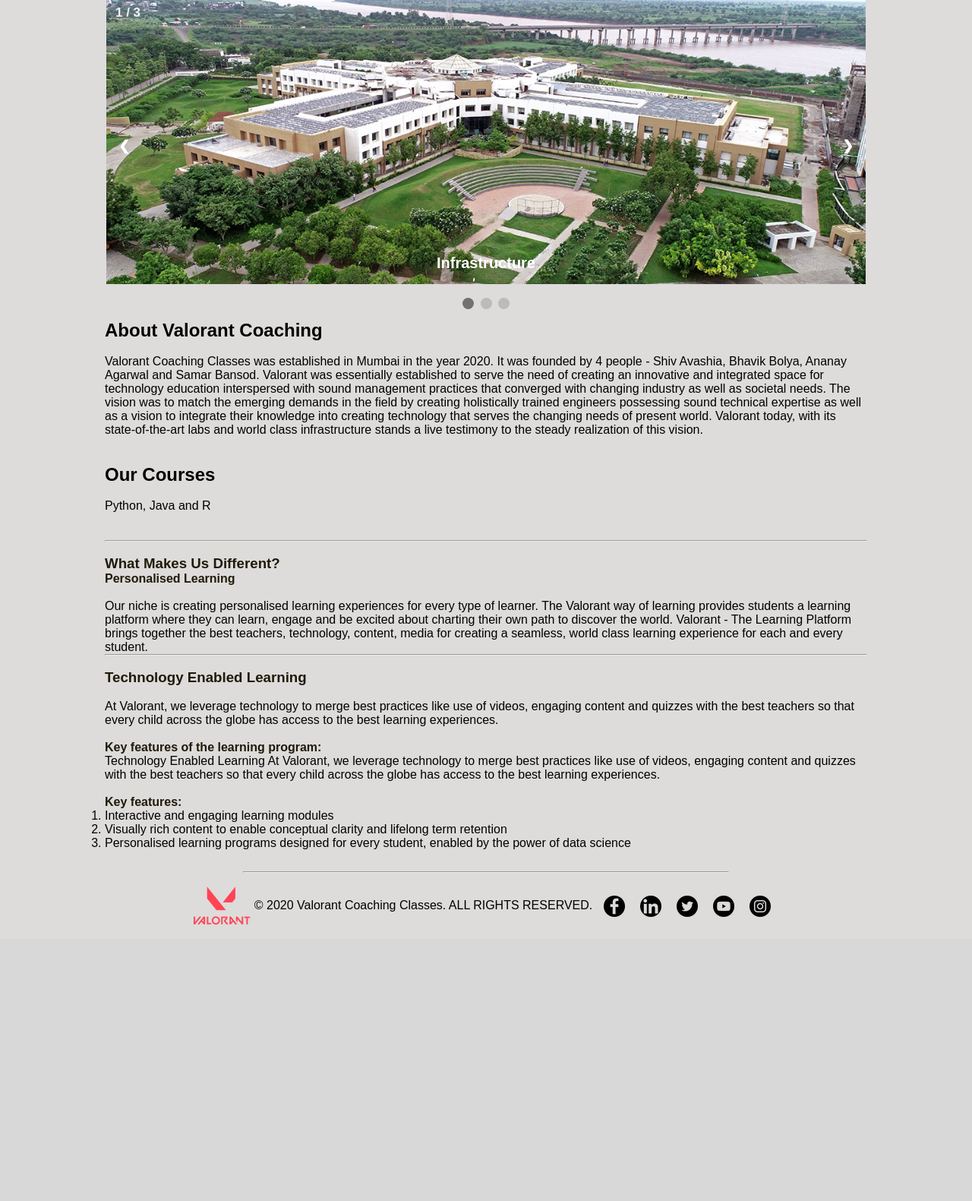
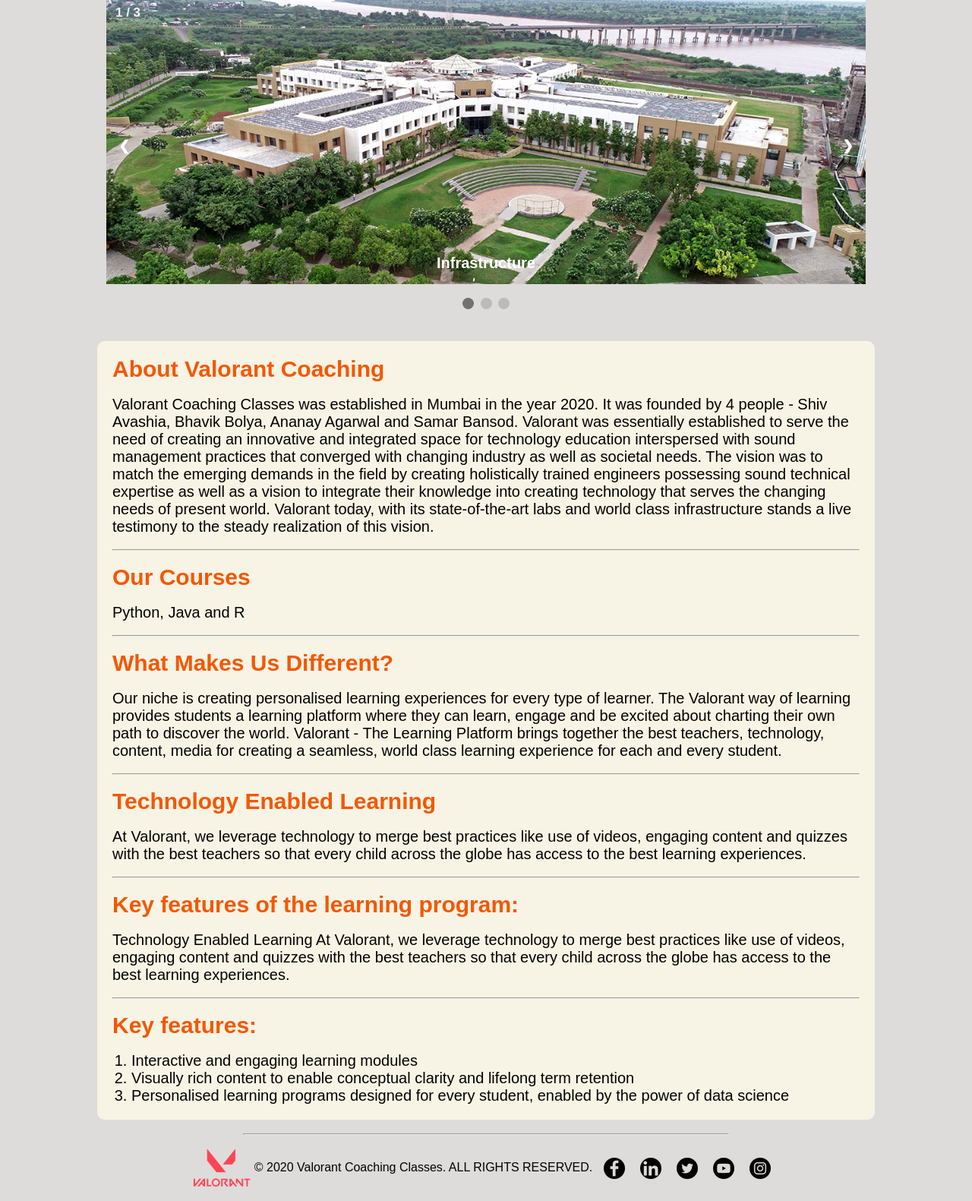
Before and after one commit to Shivashia/Student-Coaching-Portal, a PHP site: page /STUDENT-COACHING-PORTAL/aboutus.html in a window 1280 px wide. Shown: the part 254-1835 px from the top of the page at 76% size. Before the commit the page ends 1471 px from the top, so only its background shows below. Run offline with PHP 8.4, Linux system fonts and the light colour scheme.

Commit message:
Changes in About Us page

```diff
--- a/User-registration/aboutus.html
+++ b/User-registration/aboutus.html
@@ -4,6 +4,23 @@
   <title>Valorant</title>
   <meta name="viewport" content="width=device-width,initial-scale=1.0,user-scalable=yes">
   <link rel="stylesheet"  href="Templates/Homestyle.css">
+  <style type="text/css">
+    article {
+      font-size: 20px;
+    }
+    h2 {
+      font-size: 30px;
+      color: #f45702;
+    }
+    .informationmembers {
+      padding: 20px 20px 20px 20px;
+      width: 80%;
+      margin: auto;
+      background-color: #f8f4e5;
+      border-radius: 10px;
+
+    }
+  </style>
 </head>
 <body>
 <nav class="navbar">
@@ -34,31 +51,25 @@
   <div class="content">
     <div class="title">Welcome to Valorant Coaching</div>
     <div class="slideshow-container">
-
         <div class="mySlides fade">
           <div class="numbertext">1 / 3</div>
           <img src="Templates/Images/banner1.png" style="width:100%">
           <div class="text">Infrastructure</div>
         </div>
-
         <div class="mySlides fade">
           <div class="numbertext">2 / 3</div>
           <img src="Templates/Images/banner2.png" style="width:100%">
           <div class="text">Campus</div>
         </div>
-
         <div class="mySlides fade">
           <div class="numbertext">3 / 3</div>
           <img src="Templates/Images/banner3.png" style="width:100%">
           <div class="text">Interior</div>
         </div>
-
         <a class="prev" onclick="plusSlides(-1)">&#10094;</a>
         <a class="next" onclick="plusSlides(1)">&#10095;</a>
-
       </div>
       <br>
-
       <div style="text-align:center">
         <span class="dot" onclick="currentSlide(1)"></span>
         <span class="dot" onclick="currentSlide(2)"></span>
@@ -66,7 +77,8 @@
       </div>
     </div>
   </div>
-<div class="informationmembers" style="padding: 10px 10px 10px 10px; width: 80%; margin: auto;">
+<br><br>
+<div class="informationmembers">
   <div class="member">
     <p><h2>About Valorant Coaching</h2></p><br>
     <article>
@@ -76,48 +88,39 @@
         Valorant today, with its state-of-the-art labs and world class infrastructure stands a live testimony to the steady realization of this vision.
     </article>
   </div>
-  <br><br>
+  <br><hr><br>
   <div class="member">
     <p><h2>Our Courses</h2></p><br>
-    <p>
-      Python, Java and R
-    </p>
-  </div>
-  <br><br>
-  <div class="member">
-
-    <hr>
-    <br>
-    <p>
-      <h3 style="color: #1E1B08">What Makes Us Different?</h3>
-      <h4 style="color: #1E1B08">Personalised Learning</h4>
-      <br>
-      Our niche is creating personalised learning experiences for every type of learner. The Valorant way of learning provides students a learning platform where they can learn, engage and be excited about charting their own path to discover the world. Valorant - The Learning Platform brings together the best teachers, technology, content, media for creating a seamless, world class learning experience for each and every student.
-          </p>
+    <article>Python, Java and R</article>
   </div>
   <div class="member">
-
-    <hr>
-    <br>
-    <p>
-      <h3 style="color: #1E1B08">Technology Enabled Learning</h3>
-      <br>
+    <br><hr><br>
+    <p><h2>What Makes Us Different?</h2></p><br>
+    <article>
+      Our niche is creating personalised learning experiences for every type of learner. The Valorant way of learning provides students a learning platform where they can learn, engage and be excited about charting their own path to discover the world. Valorant - The Learning Platform brings together the best teachers, technology, content, media for creating a seamless, world class learning experience for each and every student.
+    </article>
+  </div>
+  <div class="member">
+    <br><hr><br>
+    <p><h2>Technology Enabled Learning</h2></p><br>
+      <article>
         At Valorant, we leverage technology to merge best practices like use of videos, engaging content and quizzes with the best teachers so that every child across the globe has access to the best learning experiences.
-      <br>
-      <br>
-      <h4 style="color: #1E1B08">Key features of the learning program:</h4>
-
+      </article>
+      <br><hr><br>
+    <p><h2>Key features of the learning program:</h2></p><br>
+    <article>
       Technology Enabled Learning
       At Valorant, we leverage technology to merge best practices like use of videos, engaging content and quizzes with the best teachers so that every child across the globe has access to the best learning experiences.
-      <br>
-      <br>
-      <h4 style="color: #1E1B08">Key features:</h4>
-      <ol>
+    </article>
+    <br><hr><br>
+    <p><h2>Key features:</h2></p><br>
+    <article>
+      <ol style="padding-left: 25px">
         <li> Interactive and engaging learning modules</li>
         <li>Visually rich content to enable conceptual clarity and lifelong term retention</li>
         <li>Personalised learning programs designed for every student, enabled by the power of data science</li>
       </ol>
-    </p>
+    </article>
   </div>
 </div>
 <script type="text/javascript">
@@ -125,6 +128,7 @@
 const navbar = document.querySelector(".navbar");
 const menuBtn = document.querySelector(".menu-btn");
 const cancelBtn = document.querySelector(".cancel-btn");
+
 menuBtn.onclick = ()=>{
   navbar.classList.add("show");
   menuBtn.classList.add("hide");
@@ -138,7 +142,6 @@
 window.onscroll = ()=>{
   this.scrollY > 20 ? navbar.classList.add("sticky") : navbar.classList.remove("sticky");
 }
-
 
 var slideIndex = 1;
 showSlides(slideIndex);
```
Also changed, not shown: User-registration/student-login.php (+20 -20 lines). Lines whose indentation alone changed are shown as unchanged.
